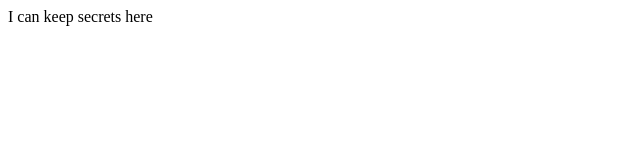
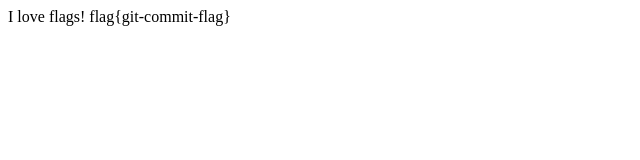
Before and after one commit to crashoverryde/totalrecall, a plain HTML site: page index.html in a window 1280 px wide. Shown: the whole page, without its empty margins (0-640 px from the left). Drawn offline with Linux system fonts and the light colour scheme.

Commit message:
vexillology

```diff
--- a/index.html
+++ b/index.html
@@ -1,4 +1,5 @@
 <html>
-I can keep secrets here
+I love flags!
+flag{git-commit-flag}
 
 <html>
```
